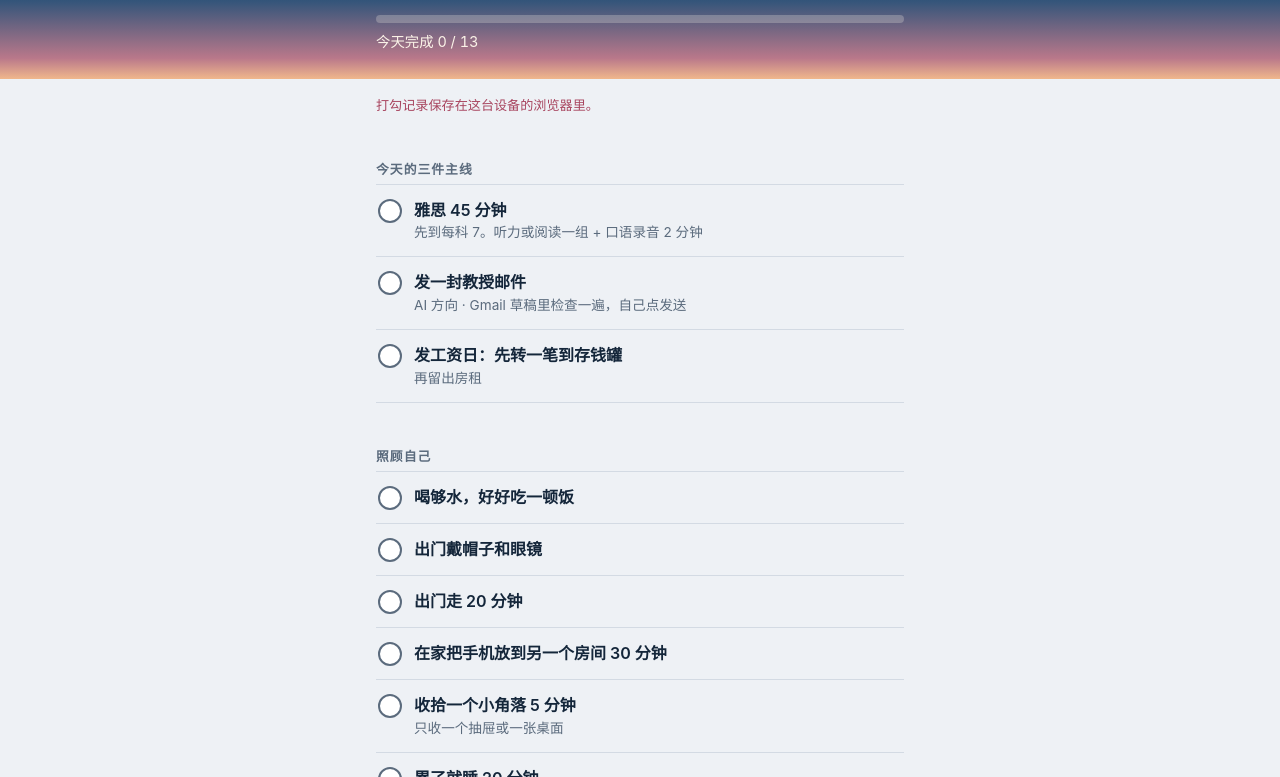
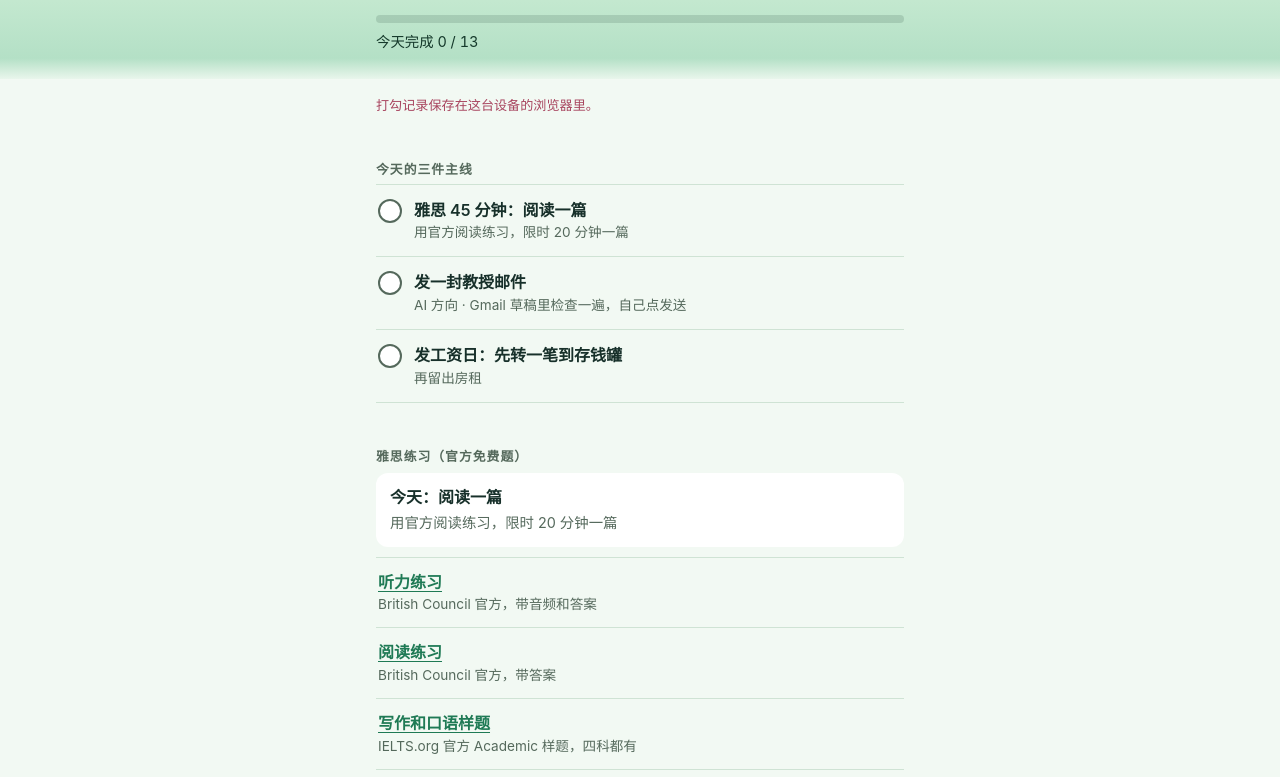
Before and after one commit to fabulouspromax/april-daily, a plain HTML site: page index.html in a window 1280 px wide. Shown: the part 94-871 px from the top of the page. Drawn offline with Linux system fonts and the light colour scheme.

Commit message:
Light green theme, IELTS weekly schedule with official practice links
Co-Authored-By: Claude Fable 5.2 <noreply@anthropic.com>
Claude-Session: https://claude.ai/code/session_01KDgNp16A9WhnF4Nz5YXPpL

```diff
--- a/index.html
+++ b/index.html
@@ -61,6 +61,16 @@ form.add button{font:inherit;font-weight:600;padding:11px 16px;border:0;border-r
 .eng .zh{color:var(--muted);font-size:.9rem;margin-top:4px}
 #status{font-size:.82rem;color:var(--warn);min-height:1.2em;margin-top:8px}
 @media (prefers-reduced-motion: reduce){.bar i{transition:none}}
+/* light green gradient theme */
+:root{--bg:#f2f9f3;--line:#cfe3d4;--muted:#55695c;--fg:#17302a;--sky1:#d6f0dc;--sky2:#c3e8cf;--sky3:#b4e0c6;--sky4:#e9f6ec;--on-sky:#15392b;--accent:#1f7a55;--bar-bg:rgba(21,57,43,.15)}
+@media (prefers-color-scheme: dark){ :root:not([data-theme="light"]){--bg:#0f1c16;--line:#274034;--muted:#9bb3a5;--fg:#e8f2ea;--sky1:#143326;--sky2:#1c4634;--sky3:#245a42;--sky4:#16382a;--on-sky:#e6f5ea;--accent:#7fd3a8;--bar-bg:rgba(230,245,234,.2)} }
+:root[data-theme="dark"]{--bg:#0f1c16;--line:#274034;--muted:#9bb3a5;--fg:#e8f2ea;--sky1:#143326;--sky2:#1c4634;--sky3:#245a42;--sky4:#16382a;--on-sky:#e6f5ea;--accent:#7fd3a8;--bar-bg:rgba(230,245,234,.2)}
+.bar{background:var(--bar-bg)}
+.links li{padding:12px 2px}
+.links a{color:var(--accent);font-weight:600;text-decoration:underline;text-underline-offset:3px}
+.links small{display:block;color:var(--muted);font-size:.85rem}
+.today{background:var(--surface);border-radius:12px;padding:12px 14px;margin:6px 0 10px}
+.today b{display:block}
 </style>
 
 <header><div class="wrap">
@@ -74,6 +84,17 @@ form.add button{font:inherit;font-weight:600;padding:11px 16px;border:0;border-r
   <div id="status" role="status"></div>
 
   <section><h2>今天的三件主线</h2><ul id="core"></ul></section>
+
+  <section><h2>雅思练习（官方免费题）</h2>
+    <div class="today"><b id="ieltsToday"></b><span class="note" id="ieltsHow"></span></div>
+    <ul class="links">
+      <li><a href="https://takeielts.britishcouncil.org/take-ielts/prepare/free-ielts-listening-practice-tests" target="_blank" rel="noopener">听力练习</a><small>British Council 官方，带音频和答案</small></li>
+      <li><a href="https://takeielts.britishcouncil.org/take-ielts/prepare/free-ielts-english-practice-tests/reading" target="_blank" rel="noopener">阅读练习</a><small>British Council 官方，带答案</small></li>
+      <li><a href="https://ielts.org/take-a-test/preparation-resources/sample-test-questions/academic-test" target="_blank" rel="noopener">写作和口语样题</a><small>IELTS.org 官方 Academic 样题，四科都有</small></li>
+      <li><a href="https://takeielts.britishcouncil.org/en-gb/prepare/ielts-free-practice-mock-tests/academic" target="_blank" rel="noopener">整套模考</a><small>British Council 官方 Academic 模考，周末用</small></li>
+    </ul>
+    <p class="note">一周安排：周一听力，周二阅读，周三写作 Task 1，周四口语，周五写作 Task 2，周六补弱项，周日复盘。</p>
+  </section>
 
   <section><h2>照顾自己</h2><ul id="care"></ul></section>
 
@@ -132,9 +153,18 @@ const ENG=[
  ["I'm proud of how far I've come.","我为自己走到这里感到骄傲。"]];
 document.getElementById("engP").textContent=ENG[wd][0];
 document.getElementById("engZ").textContent=ENG[wd][1];
+function fillIelts(){document.getElementById("ieltsToday").textContent="今天："+IELTS[wd][0];document.getElementById("ieltsHow").textContent=IELTS[wd][1]}
 
+const IELTS=[
+ ["错题复盘","把这周做错的题再看一遍，每道写一句为什么错"],
+ ["听力一套","用官方听力练习，做完对答案，错的再听一遍"],
+ ["阅读一篇","用官方阅读练习，限时 20 分钟一篇"],
+ ["写作 Task 1","用官方样题写 150 词，写完发给 Claude 改"],
+ ["口语 Part 2","用官方样题，准备 1 分钟，录音说 2 分钟，转成文字发给 Claude"],
+ ["写作 Task 2","用官方样题写 250 词，写完发给 Claude 改"],
+ ["听力或阅读，选弱的那项","做一组官方练习，或者做半套模考"]];
 const CORE=[
- {id:"ielts",t:"雅思 45 分钟",s:"先到每科 7。听力或阅读一组 + 口语录音 2 分钟"},
+ {id:"ielts",t:"雅思 45 分钟："+IELTS[wd][0],s:IELTS[wd][1]},
  {id:"ai",t:AI_STEP[wd][0],s:"AI 方向 · "+AI_STEP[wd][1]},
  {id:"small",t:SMALL[wd][0],s:SMALL[wd][1]}];
 const CARE=[
@@ -194,7 +224,7 @@ function delWeek(id){saveWeek(week.items.filter(i=>i.id!==id))}
 $("addForm").addEventListener("submit",e=>{e.preventDefault(); const t=$("addText").value.trim(); if(!t)return;
   saveWeek([...week.items,{id:Date.now().toString(36),text:t,done:false}]); $("addText").value=""});
 
-render();
+render();fillIelts();
 (async()=>{
   let db=null; try{db=await window.claude?.use?.("db")}catch(e){}
   if(!db){
```
